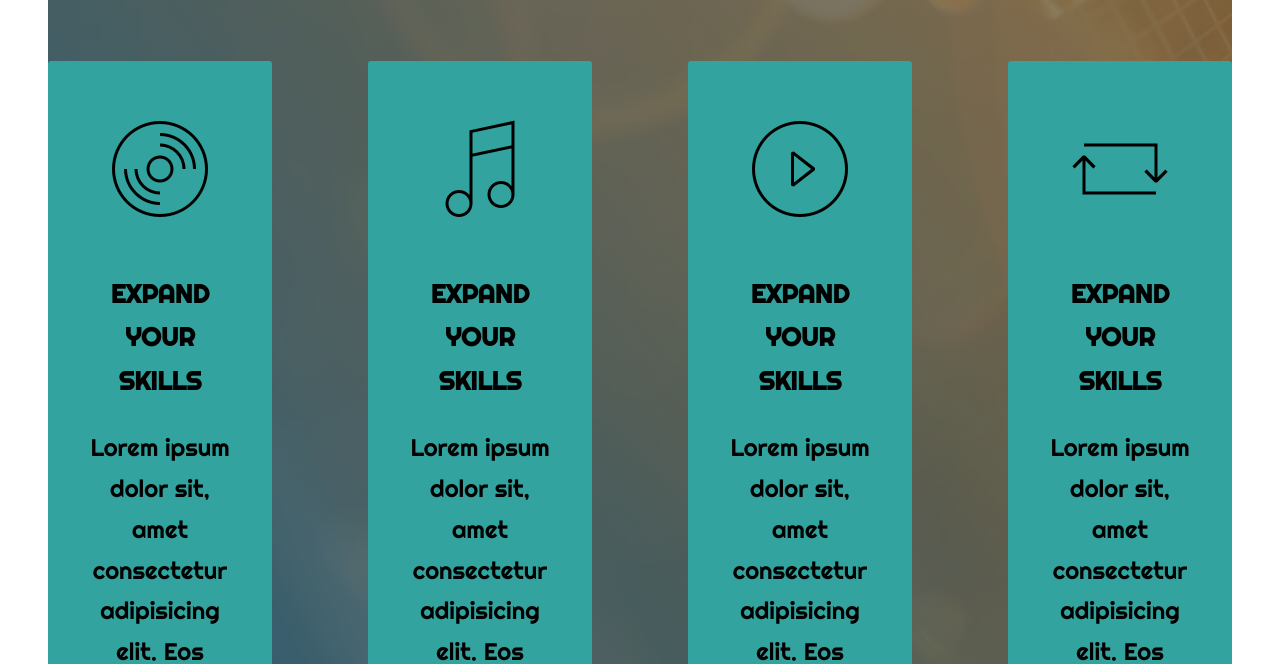
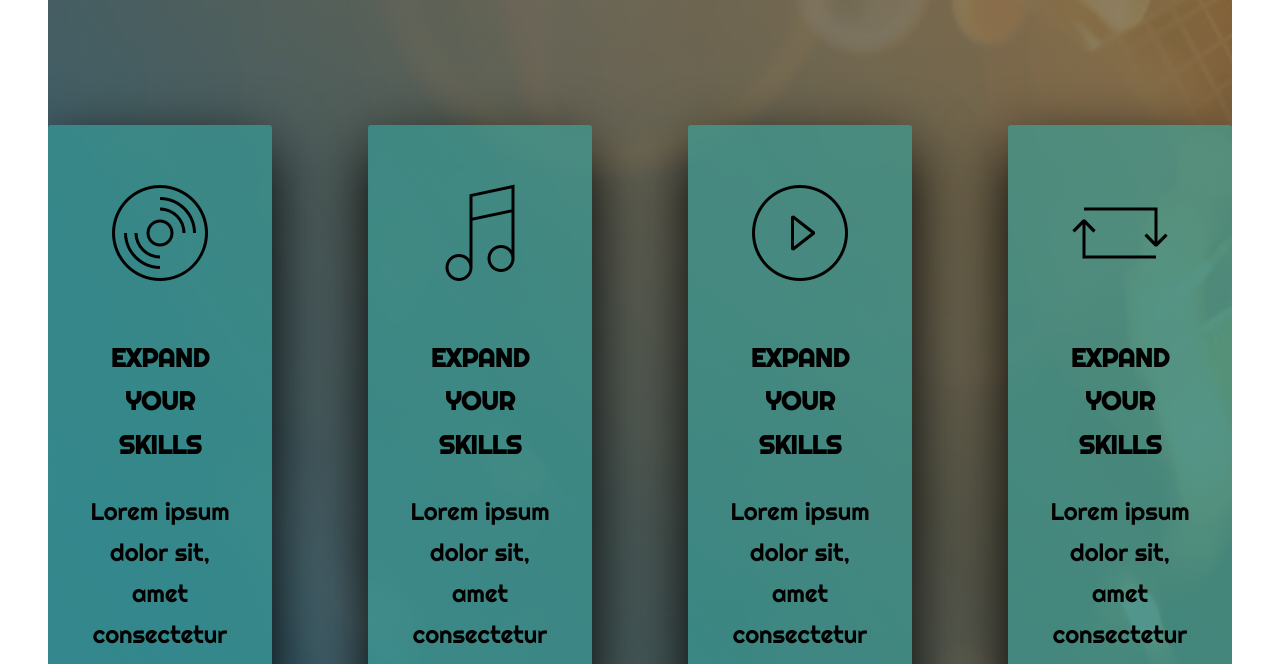
Before and after one commit to cortinabryan/Guitar-Lessons-Website, a website: page index.html in a window 1280 px wide. Shown: the part 3146-3810 px from the top of the page. Drawn offline with Linux system fonts and the light colour scheme.

Commit message:
edited feature box component

```diff
--- a/index.html
+++ b/index.html
@@ -82,7 +82,7 @@
 
         <section class="section-features">
             <div class="u-center-text u-margin-top-small">
-                <h2 class="heading-secondary">The Easiest Guitar Learning System</h2>
+                <h2 class="heading-secondary u-margin-bottom-medium">The Easiest Guitar Learning System</h2>
                 <p>Lorem ipsum dolor sit amet consectetur adipisicing elit. Dolor error neque aspernatur enim, ullam nobis repellendus quos saepe est iste quasi autem unde vel corrupti id quisquam dicta ipsum commodi inventore culpa pariatur ab fugiat. Quo debitis quibusdam ipsum laborum quae et sint nemo dolores saepe esse eligendi cumque modi accusamus deserunt commodi minus minima, ipsa ex autem odit reprehenderit officiis quam soluta? Sequi praesentium cum incidunt distinctio. Repellendus, culpa alias modi ipsa nesciunt fugit accusamus nihil sequi minima officia facere aperiam placeat cupiditate natus quod maiores tenetur, temporibus numquam illo? Adipisci doloremque atque dolorem sequi eius, libero aliquam voluptatibus facere fuga doloribus, molestiae sed quas laudantium, quo modi ipsa delectus commodi. Odio, eius ullam aliquid esse a cupiditate dolor iste asperiores! Magnam modi officia dolor quidem. Reprehenderit officia soluta tempore impedit cumque? Impedit, exercitationem? Nemo suscipit doloremque quam itaque vel eveniet ex culpa! Sit facere nesciunt, id eius in voluptatibus, tempore dolor possimus vel vero cumque maxime deserunt ex fugit blanditiis, molestiae officiis magnam adipisci aliquid inventore. Doloremque reprehenderit perferendis quod praesentium sit magnam, voluptatum, aliquam pariatur amet ut a accusantium unde totam facere nulla at cupiditate voluptates maiores blanditiis doloribus reiciendis nisi! Voluptates error debitis cumque! Sunt, nemo.</p>
                 <a href="#" class="btn btn-white btn--animated u-margin-bottom-big">Start Learning</a>
             </div>
--- a/sass/components/_feature-box.scss
+++ b/sass/components/_feature-box.scss
@@ -1,10 +1,11 @@
 .feature-box {
-  background-color: rgb(50, 163, 158);
+  background-color: rgba(50, 163, 158, 0.6);
   font-size: 1.5rem;
   padding: 2.5rem;
   text-align: center;
   border-radius: 3px;
   // margin-top: 50rem;
+  box-shadow: 0 1.5rem 4rem rgba($color-black, 1);
 
   &__icon {
     font-size: 6rem;
```
Also changed, not shown: css/style.css.
